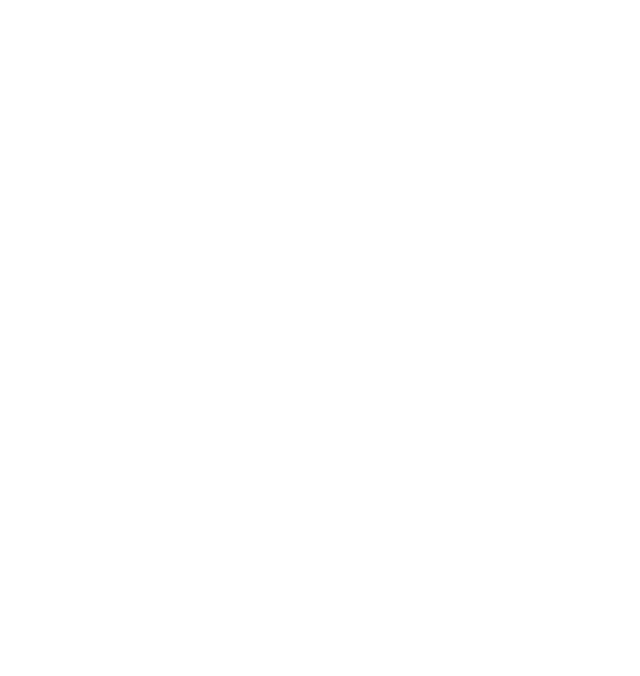
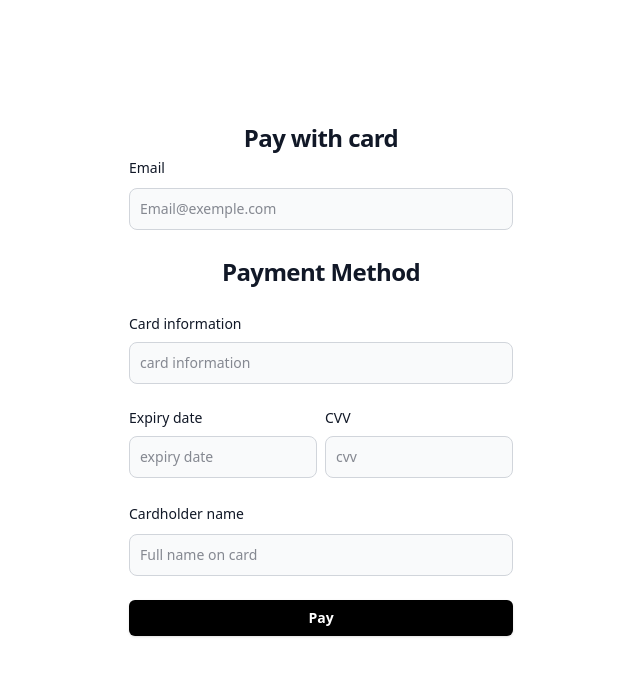
Before and after one commit to Ghost-15/stripe-frontend, a Vue app: page /linkpayment/1 in a window 1280 px wide. Before the commit this address had no page. Shown: the top 676 px of the page, without its empty margins (319-959 px from the left). Built offline with nearby package versions, Linux system fonts and the light colour scheme.

Commit message:
Bien joue negro

```diff
--- a/src/router/index.js
+++ b/src/router/index.js
@@ -61,6 +61,11 @@
       name: 'forbidden',
       component: () => import('../views/ForbiddenView.vue'),
     },
+    {
+      path: '/linkpayment/:token',
+      name: 'linkpayment',
+      component: () => import('../views/LinkPaymentView.vue'),
+    },
   ],
 })
 
--- /dev/null
+++ b/src/views/LinkPaymentView.vue
@@ -0,0 +1,152 @@
+<script setup>
+import { useRoute } from 'vue-router'
+
+const route = useRoute()
+const token = route.params.token
+
+</script>
+
+<template>
+  <div class="flex-1 py-10 px-4 sm:px-10">
+    <div class="mt-20 sm:mx-auto sm:w-full sm:max-w-sm">
+      <h2 class="text-center text-2xl font-bold leading-9 tracking-tight text-gray-900">
+        Pay with card</h2>
+    </div>
+
+    <div class="sm:mx-auto sm:w-full sm:max-w-sm">
+      <form @submit.prevent="handleSubmit" class="space-y-6">
+
+        <div>
+          <label for="Username" class="block text-sm font-medium leading-6 text-gray-900">
+            Email</label>
+          <div class="mt-2">
+            <input
+                type="email"
+                v-model="username"
+                placeholder="Email@exemple.com"
+                class="bg-gray-50 border border-gray-300 text-gray-900 text-sm rounded-lg focus:ring-blue-500 focus:border-blue-500 block w-full p-2.5"
+                required
+            />
+          </div>
+        </div>
+
+        <div class="mt-5">
+          <h2 class="text-center text-2xl font-bold leading-9 tracking-tight text-gray-900">
+            Payment Method</h2>
+        </div>
+
+        <div>
+        <div class="mb-6">
+          <label for="CardInfo" class="block mb-2 text-sm font-medium text-gray-900">Card information</label>
+          <input
+              type="text"
+              v-model="username"
+              placeholder="card information"
+              class="bg-gray-50 border border-gray-300 text-gray-900 text-sm rounded-lg focus:ring-blue-500 focus:border-blue-500 block w-full p-2.5"
+              required
+          />
+        </div>
+        <div class="grid gap-2 grid-cols-2">
+          <div>
+            <label for="website" class="block mb-2 text-sm font-medium text-gray-900">Expiry date</label>
+            <input
+                type="email"
+                v-model="username"
+                placeholder="expiry date"
+                class="bg-gray-50 border border-gray-300 text-gray-900 text-sm rounded-lg focus:ring-blue-500 focus:border-blue-500 block w-full p-2.5"
+                required
+            />
+          </div>
+          <div>
+            <label for="visitors" class="block mb-2 text-sm font-medium text-gray-900">CVV</label>
+            <input
+                type="email"
+                v-model="username"
+                placeholder="cvv"
+                class="bg-gray-50 border border-gray-300 text-gray-900 text-sm rounded-lg focus:ring-blue-500 focus:border-blue-500 block w-full p-2.5"
+                required
+            />
+          </div>
+        </div>
+        </div>
+
+        <div>
+          <label for="Username" class="block text-sm font-medium leading-6 text-gray-900">
+            Cardholder name</label>
+          <div class="mt-2">
+            <input
+                type="email"
+                v-model="username"
+                placeholder="Full name on card"
+                class="bg-gray-50 border border-gray-300 text-gray-900 text-sm rounded-lg focus:ring-blue-500 focus:border-blue-500 block w-full p-2.5"
+                required
+            />
+          </div>
+        </div>
+
+        <div>
+          <button
+              v-if="!loading"
+              id="Submit"
+              type="submit"
+              class="flex w-full justify-center rounded-md bg-black px-3 py-1.5 text-sm font-semibold leading-6 text-white shadow-sm hover:bg-slate-500 focus-visible:outline focus-visible:outline-2 focus-visible:outline-offset-2 focus-visible:outline-indigo-600"
+          >
+            Pay
+          </button>
+
+          <button
+              v-else
+              id="Loading"
+              disabled
+              class="w-full px-3 py-1.5 rounded-lg focus:z-10 focus:ring-2 focus:ring-blue-700 focus:text-blue-700 bg-gray-800 text-gray-400 border-gray-600 hover:text-white hover:bg-gray-700 inline-flex items-center justify-center">
+            <svg
+                aria-hidden="true"
+                role="status"
+                class="inline w-4 h-4 me-3 text-gray-200 animate-spin dark:text-gray-600"
+                viewBox="0 0 100 101"
+                fill="none"
+                xmlns="http://www.w3.org/2000/svg"
+            >
+              <path
+                  d="M100 50.5908C100 78.2051 77.6142 100.591
+         50 100.591C22.3858 100.591 0 78.2051
+         0 50.5908C0 22.9766 22.3858 0.59082
+         50 0.59082C77.6142 0.59082 100 22.9766
+         100 50.5908ZM9.08144 50.5908C9.08144
+         73.1895 27.4013 91.5094 50 91.5094C72.5987
+         91.5094 90.9186 73.1895 90.9186
+         50.5908C90.9186 27.9921 72.5987 9.67226
+         50 9.67226C27.4013 9.67226 9.08144
+         27.9921 9.08144 50.5908Z"
+                  fill="currentColor"
+              />
+              <path
+                  d="M93.9676 39.0409C96.393 38.4038
+         97.8624 35.9116 97.0079 33.5539C95.2932
+         28.8227 92.871 24.3692 89.8167 20.348C85.8452
+         15.1192 80.8826 10.7238 75.2124
+         7.41289C69.5422 4.10194 63.2754
+         1.94025 56.7698 1.05124C51.7666
+         0.367541 46.6976 0.446843 41.7345
+         1.27873C39.2613 1.69328 37.813
+         4.19778 38.4501 6.62326C39.0873
+         9.04874 41.5694 10.4717 44.0505
+         10.1071C47.8511 9.54855 51.7191
+         9.52689 55.5402 10.0491C60.8642
+         10.7766 65.9928 12.5457 70.6331
+         15.2552C75.2735 17.9648 79.3347
+         21.5619 82.5849 25.841C84.9175
+         28.9121 86.7997 32.2913 88.1811
+         35.8758C89.083 38.2158 91.5421
+         39.6781 93.9676 39.0409Z"
+                  fill="#1C64F2"
+              />
+            </svg>
+            Loading...
+          </button>
+        </div>
+
+      </form>
+    </div>
+  </div>
+</template>
--- a/src/views/LogInView.vue
+++ b/src/views/LogInView.vue
@@ -12,7 +12,7 @@
 const errMsg = ref('');
 const loading = ref(false);
 const refEl = ref(null);
-//test
+
 const handleSubmit = async () => {
   try {
     loading.value = true;
@@ -55,18 +55,19 @@
       <form class="space-y-6" @submit.prevent="handleSubmit">
             <h5 class="text-xl font-medium text-white">Sign in to our platform</h5>
             <div>
-              <label for="email" class="block mb-2 text-sm font-medium text-white">Your email</label>
+              <label for="email" class="block mb-2 text-sm font-medium text-white">Email</label>
               <input
                   id="username"
                   name="username"
                   type="email"
                   v-model="username"
+                  placeholder="email@exemple.com"
                   class="border text-sm rounded-lg focus:ring-blue-500 focus:border-blue-500 block w-full p-2.5 bg-gray-600 border-gray-500 placeholder-gray-400 text-white"
                   required />
             </div>
             <div>
               <div class="flex items-start">
-                <label for="password" class="block mb-2 text-sm font-medium text-white">Your password</label>
+                <label for="password" class="block mb-2 text-sm font-medium text-white">Password</label>
                 <a href="#" class="ms-auto text-sm hover:underline text-red-600">Lost Password?</a>
               </div>
               <input
@@ -74,6 +75,7 @@
                   name="password"
                   type="password"
                   v-model="password"
+                  placeholder="********"
                   class="border text-sm rounded-lg focus:ring-blue-500 focus:border-blue-500 block w-full p-2.5 bg-gray-600 border-gray-500 placeholder-gray-400 text-white"
                   required />
             </div>
```
